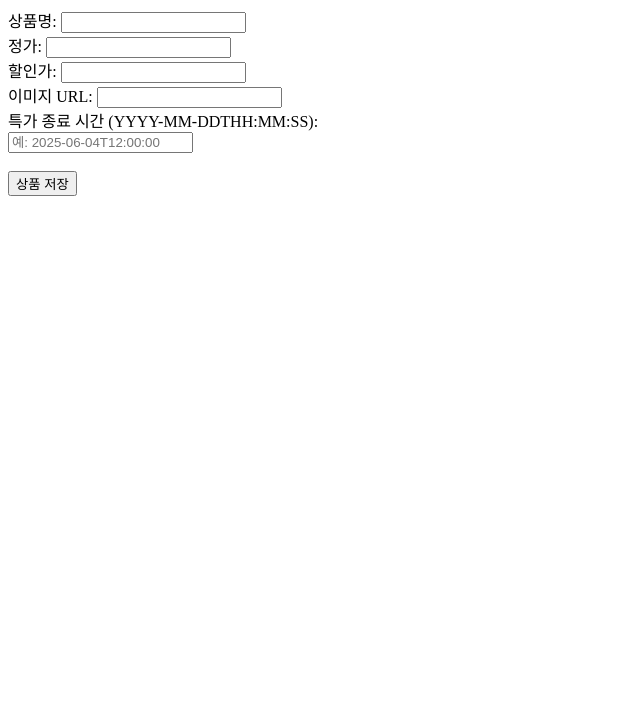
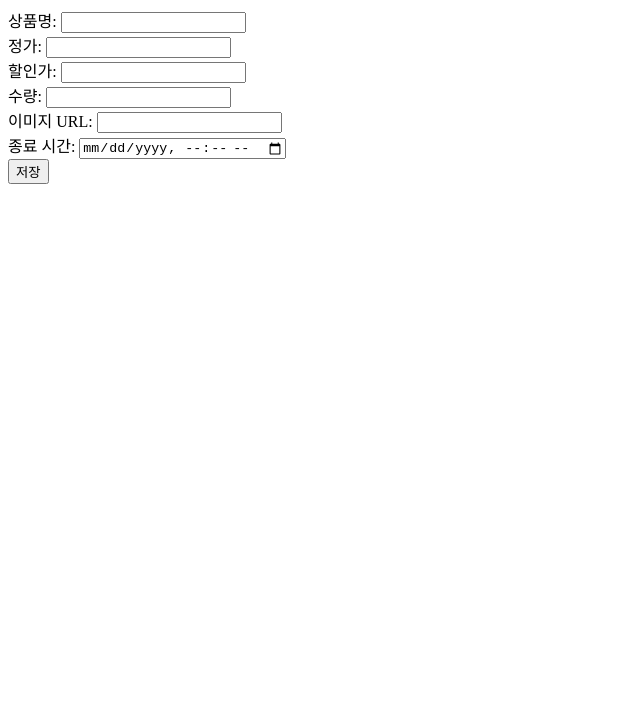
Before and after one commit to hyunsung82/product-timer, a plain HTML site: page admin.html in a window 1280 px wide. Shown: the part 81-800 px from the top of the page, without its empty margins (0-640 px from the left). Drawn offline with Linux system fonts and the light colour scheme.

Commit message:
Fix: admin 페이지 입력 폼 보이도록 수정

```diff
--- a/admin.html
+++ b/admin.html
@@ -2,39 +2,36 @@
 <html lang="ko">
 <head>
   <meta charset="UTF-8" />
-  <title>관리자 페이지</title>
+  <title>관리자 상품 입력</title>
 </head>
 <body>
-  <h1>상품 설정</h1>
-
-  <label>상품명: <input type="text" id="name" /></label><br />
-  <label>정가: <input type="number" id="originalPrice" /></label><br />
-  <label>할인가: <input type="number" id="discountPrice" /></label><br />
-  <label>이미지 URL: <input type="text" id="imageUrl" /></label><br />
-  <label>특가 종료 시간 (YYYY-MM-DDTHH:MM:SS):<br />
-    <input type="text" id="endTime" placeholder="예: 2025-06-04T12:00:00" /></label><br /><br />
-
-  <button onclick="saveProduct()">상품 저장</button>
+  <h1>상품 정보 입력</h1>
+  <form id="productForm">
+    <label>상품명: <input type="text" id="name" required /></label><br />
+    <label>정가: <input type="number" id="price" required /></label><br />
+    <label>할인가: <input type="number" id="discountPrice" required /></label><br />
+    <label>수량: <input type="number" id="quantity" required /></label><br />
+    <label>이미지 URL: <input type="url" id="imageUrl" required /></label><br />
+    <label>종료 시간: <input type="datetime-local" id="endTime" required /></label><br />
+    <button type="submit">저장</button>
+  </form>
 
   <script>
-    const saveProduct = async () => {
-      const data = {
+    document.getElementById("productForm").addEventListener("submit", function (e) {
+      e.preventDefault();
+
+      const product = {
         name: document.getElementById("name").value,
-        originalPrice: document.getElementById("originalPrice").value,
+        price: document.getElementById("price").value,
         discountPrice: document.getElementById("discountPrice").value,
+        quantity: document.getElementById("quantity").value,
         imageUrl: document.getElementById("imageUrl").value,
-        endTime: document.getElementById("endTime").value
+        endTime: document.getElementById("endTime").value,
       };
 
-      const res = await fetch('http://localhost:3000/product', {
-        method: 'POST',
-        headers: { 'Content-Type': 'application/json' },
-        body: JSON.stringify(data)
-      });
-
-      const result = await res.json();
-      alert(result.message || "저장 완료!");
-    };
+      localStorage.setItem("productData", JSON.stringify(product));
+      alert("상품이 저장되었습니다!");
+    });
   </script>
 </body>
 </html>
```
